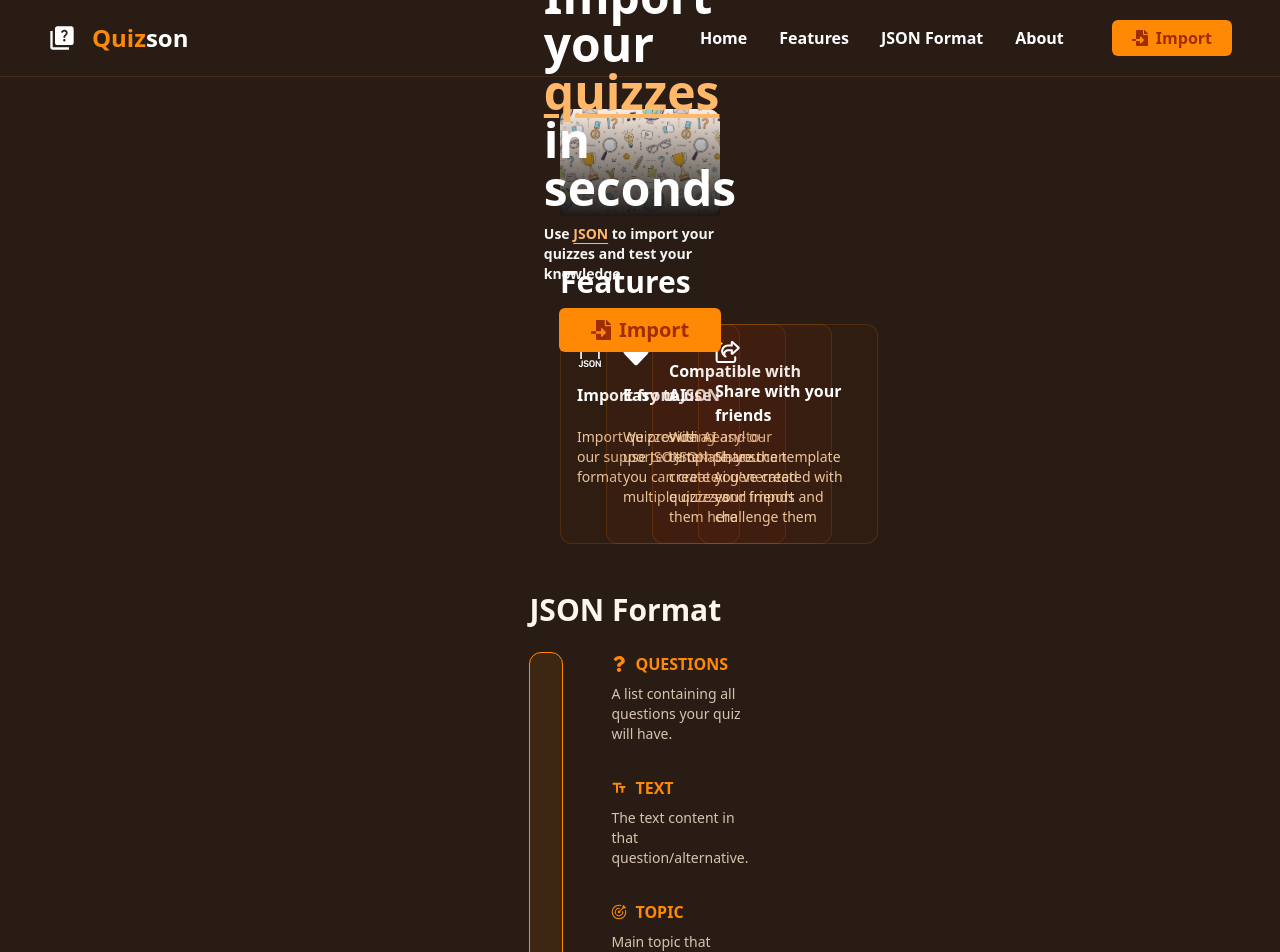
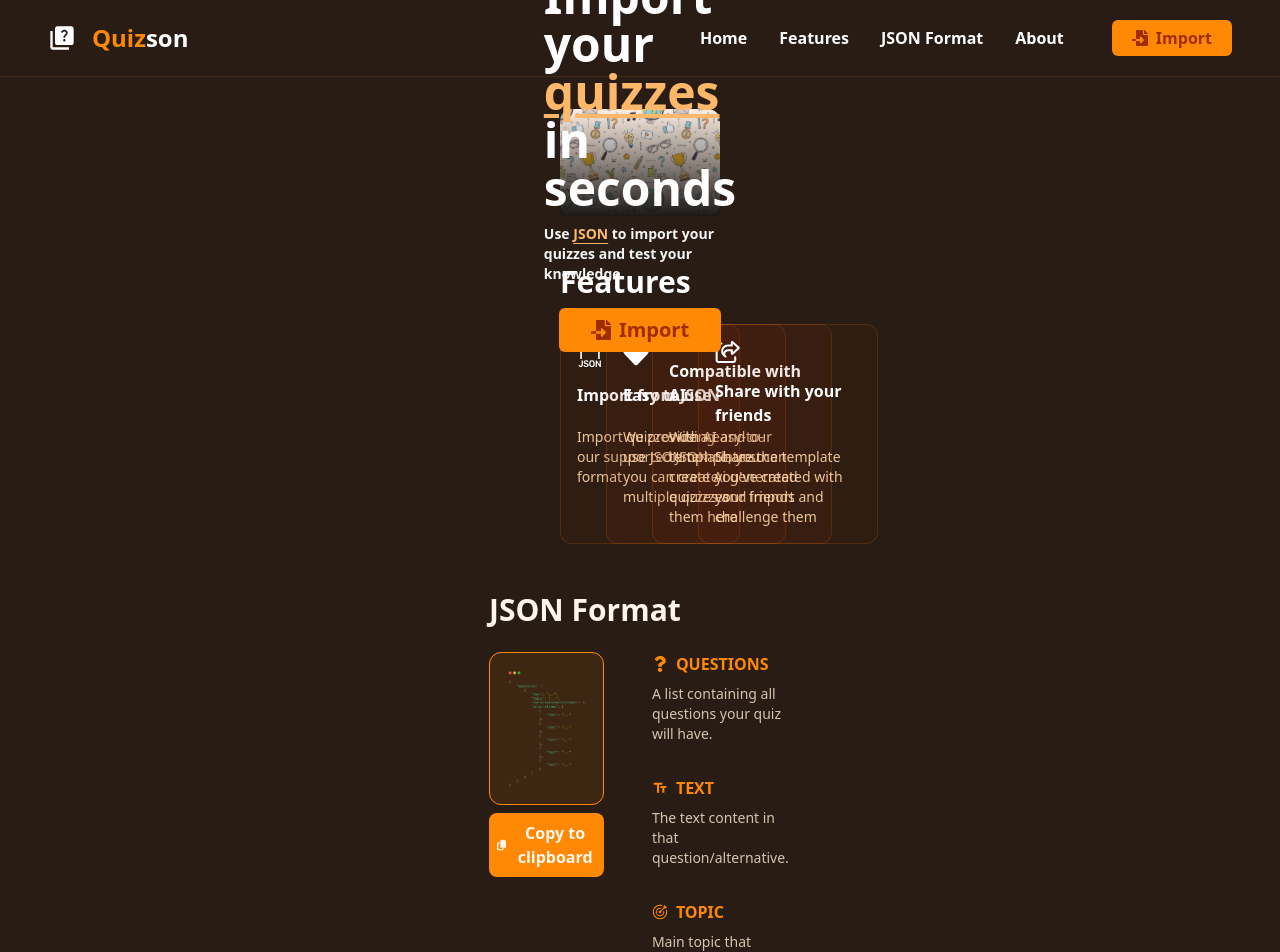
Before and after one commit to Dedo-Finger2/quizson-react, a React (Vite) app: page / in a window 1280 px wide. Shown: the top 952 px of the page. Built offline with nearby package versions, Linux system fonts and the light colour scheme.

Commit message:
Adds copy to clipboard button bellow JSON Format

```diff
--- a/src/components/JSONFormat/index.tsx
+++ b/src/components/JSONFormat/index.tsx
@@ -5,8 +5,49 @@ import { MdOutlineTextFields } from "react-icons/md";
 import { GoGoal } from "react-icons/go";
 import { FaCheck } from "react-icons/fa6";
 import { FaLayerGroup } from "react-icons/fa6";
+import { FaCopy } from "react-icons/fa6";
+import { useState } from "react";
+
+const jsonFormat = {
+  questions: [
+    {
+      title: "",
+      topic: "",
+      correctAnswerIndex: 0,
+      alternatives: [
+        {
+          text: "",
+        },
+        {
+          text: "",
+        },
+        {
+          text: "",
+        },
+        {
+          text: "",
+        },
+        {
+          text: "",
+        },
+      ],
+    },
+  ],
+};
 
 function JSONFormat() {
+  const [copyJsonFormatButtonContent, setCopyJsonFormatButtonContent] =
+    useState("Copy to clipboard");
+
+  function copyJsonFormatToClipboard() {
+    const stringfyJsonFormat = JSON.stringify(jsonFormat);
+    setCopyJsonFormatButtonContent("Copied!");
+    navigator.clipboard.writeText(stringfyJsonFormat);
+    setTimeout(() => {
+      setCopyJsonFormatButtonContent("Copy to clipboard");
+    }, 2000);
+  }
+
   return (
     <div className="flex flex-col gap-6">
       <h1 className="text-orange-50 font-bold text-3xl" id="JSONFormat">
@@ -14,8 +55,17 @@ function JSONFormat() {
       </h1>
       <div className="flex gap-12 text-orange-50">
         {/* Code Image */}
-        <div className="bg-orange-400/10 border border-orange-400 p-4 flex items-center justify-center rounded-xl">
-          <img className="" src={JSONFormatImage} alt="code-example" />
+        <div className="flex flex-col gap-2">
+          <div className="bg-orange-400/10 border border-orange-400 p-4 flex items-center justify-center rounded-xl">
+            <img className="" src={JSONFormatImage} alt="code-example" />
+          </div>
+          <button
+            onClick={copyJsonFormatToClipboard}
+            className="flex items-center justify-center gap-2 bg-orange-400 p-2 rounded-lg hover:bg-orange-500 hover:cursor-pointer font-bold"
+          >
+            <FaCopy />
+            {copyJsonFormatButtonContent}
+          </button>
         </div>
         {/* About the format */}
         <div className="flex flex-col gap-8 justify-center">
```
